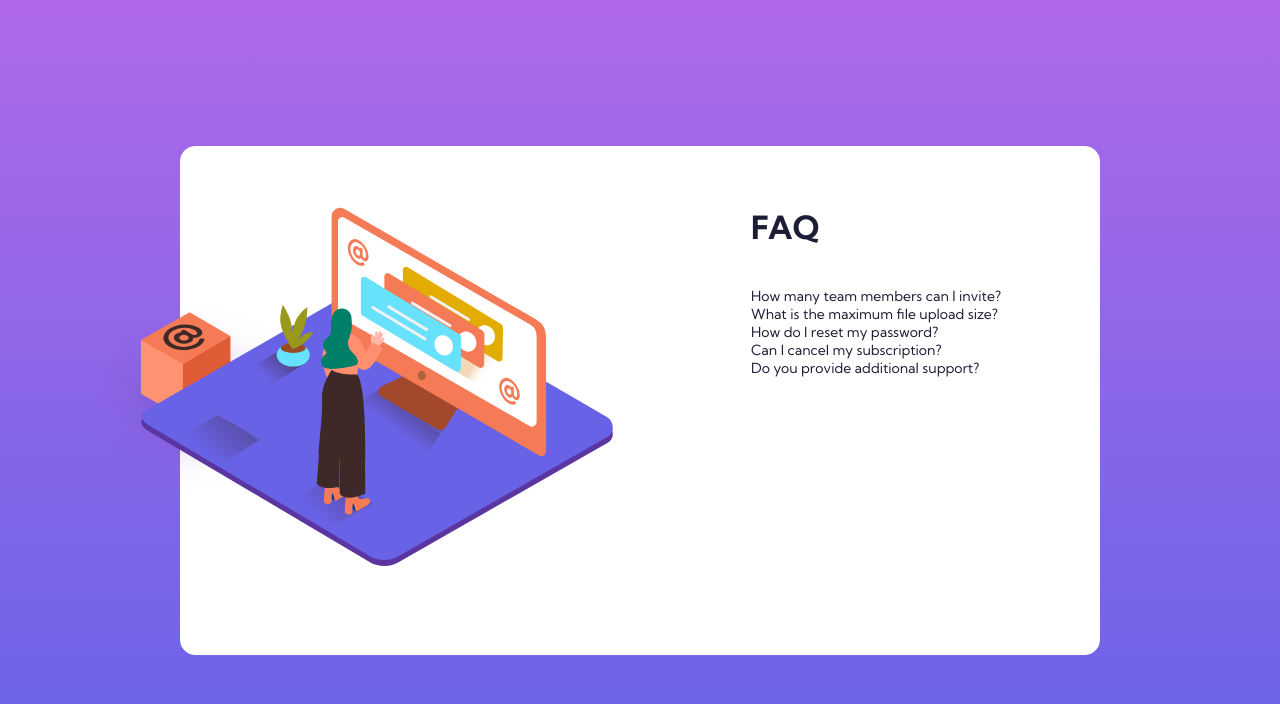
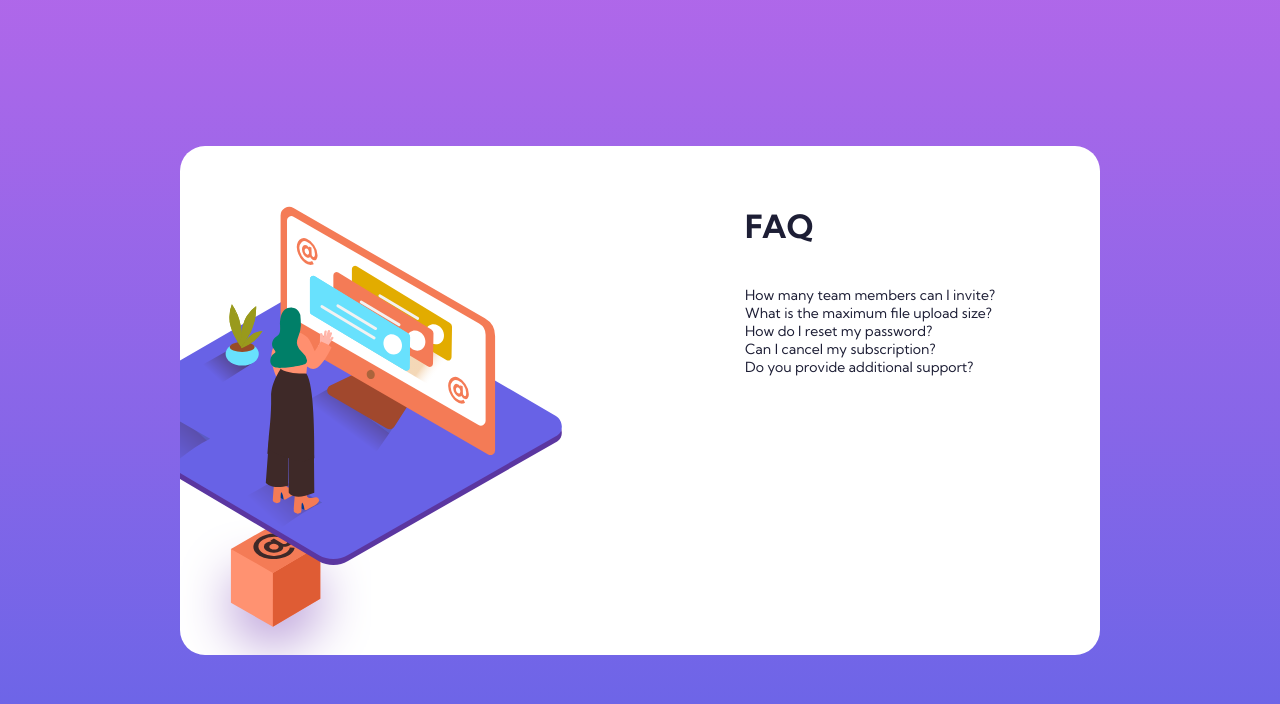
Before and after one commit to michaelakleer/faq-accordion-card-react, a React (Create React App) app: page / in a window 1280 px wide. Shown: the top 704 px of the page. Built offline with nearby package versions, Linux system fonts and the light colour scheme.

Commit message:
Updated styling

```diff
--- a/src/App.css
+++ b/src/App.css
@@ -18,11 +18,12 @@ body {
 
 .container {
   background: #ffffff;
-  border: 1px solid #fff;
-  border-radius: 15px;
+
+  border-radius: 25px;
   width: 920px;
   height: 509px;
   padding: 60px 0;
+  overflow: hidden;
 }
 
 .containerCard {
@@ -30,17 +31,20 @@ body {
   flex-direction: row;
 }
 
+.picture {
+  width: 460px;
+}
+
 .box {
-  position: absolute;
-  left: 90px;
-  top: 310px;
-  z-index: 1;
+  position: relative;
+  bottom: 50px;
+  z-index: 2;
 }
 
 .womanComputer {
   position: relative;
-  left: -40px;
-  z-index: 2;
+  right: 90px;
+  z-index: 93;
 }
 
 .faq {
```
